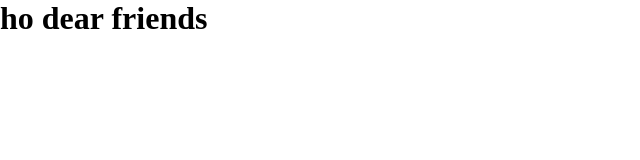
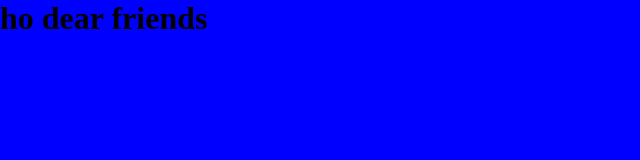
Before and after one commit to Nabi-Mahbobi/my-project, a plain HTML site: page index.html in a window 1280 px wide. Shown: the whole page, without its empty margins (0-640 px from the left). Drawn offline with Linux system fonts and the light colour scheme.

Commit message:
change the color

```diff
--- a/style.css
+++ b/style.css
@@ -3,3 +3,8 @@
     padding: 0;
     box-sizing: border-box;
 }
+body{
+    width: 100%;
+    height: 100vh;
+    background-color: blue;
+}
```
